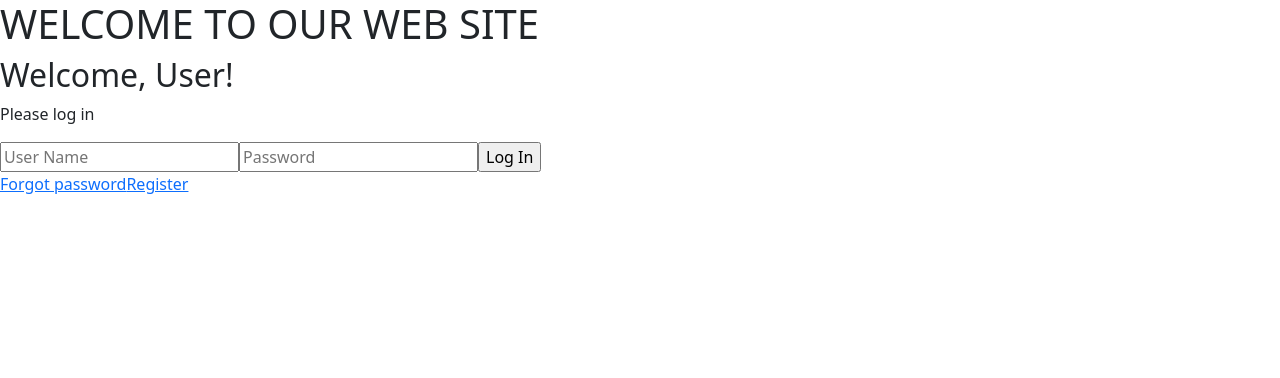
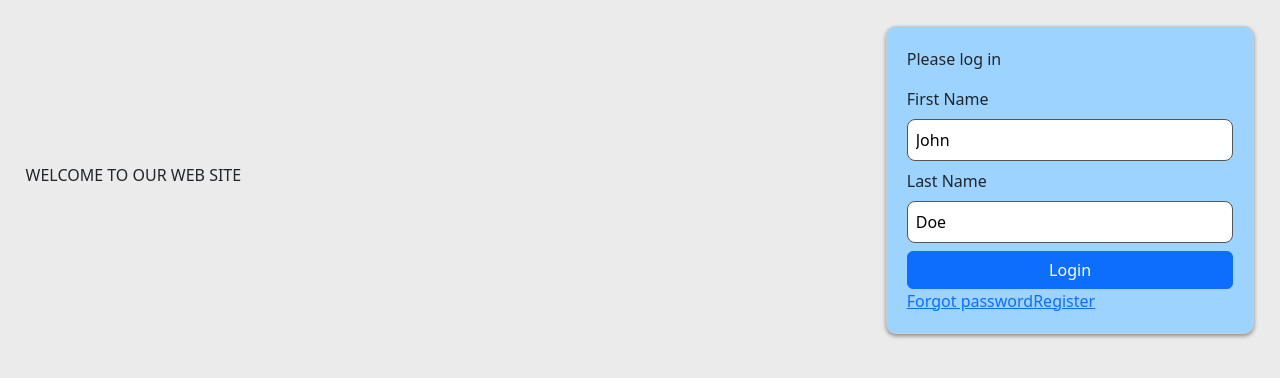
Before and after one commit to SivakumarM-ks005/dev-project-1, an Angular app: page /login in a window 1280 px wide. Shown: the top 378 px of the page. Built offline with nearby package versions, Linux system fonts and the light colour scheme.

Commit message:
css applied
css applied

```diff
--- a/src/app/common/header/header.component.html
+++ b/src/app/common/header/header.component.html
@@ -1,4 +1,4 @@
-<header>
+<header class="header">
     <nav class="navbar navbar-expand-lg navbar-light bg-light">
       <div class="container-fluid">
         <a class="navbar-brand" href="#"> <img src="assets/img/dummylogo.png" alt="logo"></a>
--- a/src/assets/scss/custom-style.scss
+++ b/src/assets/scss/custom-style.scss
@@ -2,25 +2,27 @@ $navSize: 250px;
 $sidebarSize: 500px;
 
 body {
-  background: red;
+  background-color: rgb(235, 235, 235) !important;
 }
 
-// header {
-//     background-color: purple;
-//     display: flex;
 
-//     div:nth-child(1) {
-//       flex-basis: $navSize;
-//     }
+.header {
+  background-color: purple;
+  display: flex;
 
-//     div:nth-child(2){
-//       flex: 1 0 auto;
-//     }
+  div:nth-child(1) {
+    flex-basis: $navSize;
+  }
 
-//     div:nth-child(3) {
-//       flex-basis: $sidebarSize;
-//     }
-//   }
+  div:nth-child(2) {
+    flex: 1 0 auto;
+  }
+
+  div:nth-child(3) {
+    flex-basis: $sidebarSize;
+  }
+}
+
 .hideNav {
   margin-left: -$navSize;
 }
@@ -42,7 +44,7 @@ body {
     transition: margin 0.25s ease;
   }
 
-    aside.hideSidebar{
+  aside.hideSidebar {
     margin-right: -$sidebarSize;
   }
 }
@@ -51,24 +53,49 @@ body {
   background-color: lightblue;
 }
 
-   ----------------- login page  -------------------------
+// ----------------- login page -------------------------
 .login-layout {
   display: grid;
-    grid-template-columns: 70% 30%;
-    gap: 15px;
+  grid-template-columns: 70%  30%;
+  padding: 2%;
 
   .info-area {
     display: flex;
     width: 100%;
     height: 100%;
     align-items: center;
-      justify-content: center;
+    justify-content: start;
   }
-    .login-box{
+
+  .login-box {
     display: flex;
+    // gap: 15px;
+    // flex-grow: 2;
     width: 100%;
     height: 100%;
-      align-items: center;
+    background: #9dd3ff;
     justify-content: center;
+    flex-wrap: wrap;
+    flex-direction: column;
+    padding: 20px;
+    border: 1px solid #ccc;
+    border-radius: 10px;
+    box-shadow: 0px 2px 4px 0px #888888;
+    input[type=text] {
+      width: 100%;
+      padding: 8px;
+      margin: 8px 0;
+      box-sizing: border-box;
+      border: 1px solid #555;
+      outline: none;
+      border-radius: 8px;
+      &:focus{
+        background-color: rgb(229, 238, 247);
       }
     }
+
+    // input[type=text]:focus {
+    //   background-color: lightblue;
+    // }
+  }
+}
--- a/src/login/login/login.component.html
+++ b/src/login/login/login.component.html
@@ -1,18 +1,19 @@
 <div class="login-layout">
     <div class="info-area">
-            <h1>WELCOME TO OUR WEB SITE</h1>
+            <h6>WELCOME TO OUR WEB SITE</h6>
     </div>
+    <form class="login">
     <div class="login-box">
-        <form class="login">
-            <h2>Welcome, User!</h2>
             <p>Please log in</p>
-            <input type="text" placeholder="User Name" />
-            <input type="password" placeholder="Password" />
-            <input type="submit" value="Log In" />
+            <label for="fname">First Name</label>
+            <input type="text" id="fname" name="fname" value="John">
+            <label for="lname">Last Name</label>
+            <input type="text" id="lname" name="lname" value="Doe">
+            <button type="button" class="btn btn-primary">Login</button>
             <div class="links">
               <a href="#">Forgot password</a>
               <a href="#">Register</a>
             </div>
-          </form>
     </div>
+  </form>
 </div>
--- a/src/styles.scss
+++ b/src/styles.scss
@@ -1,2 +1,2 @@
 /* You can add global styles to this file, and also import other style files */
-@import url('./assets/scss/custom-style.scss');
+@import './assets/scss/custom-style.scss';
```
Also changed, not shown: 1 other file (tests, documents, lock files or other folders). Lines whose indentation alone changed are shown as unchanged.
